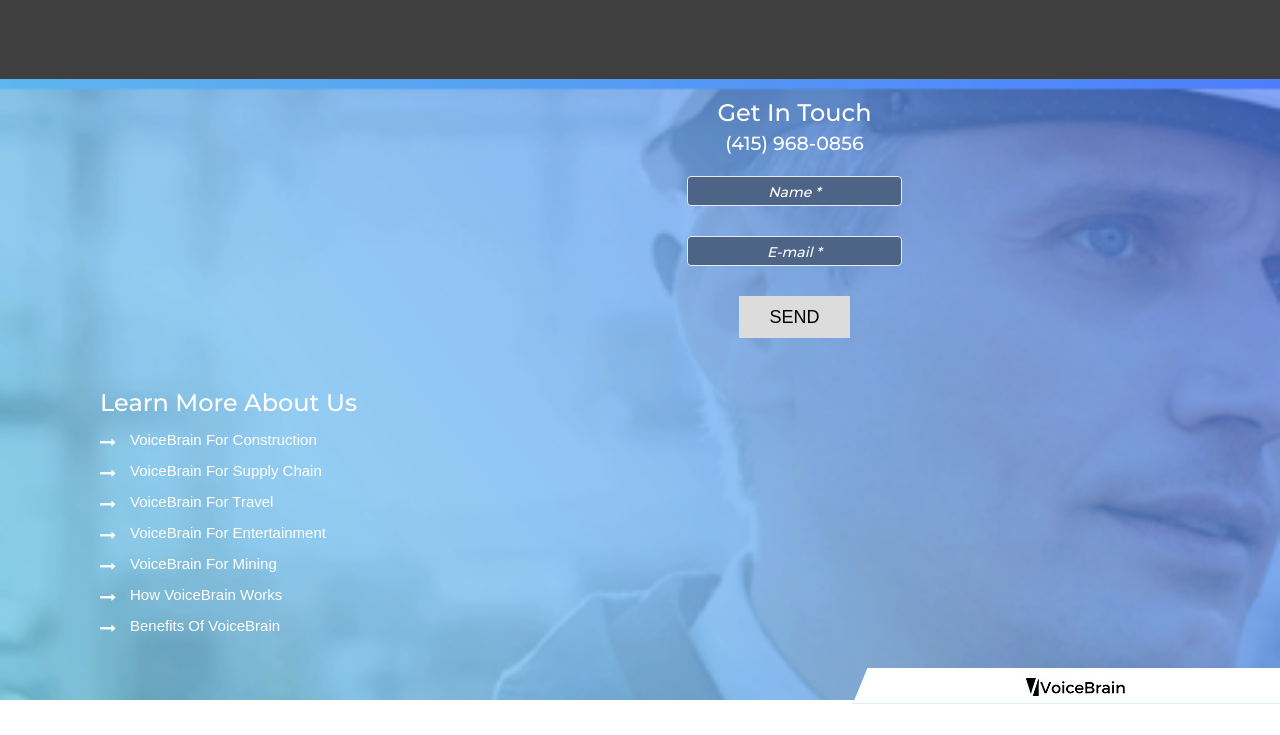
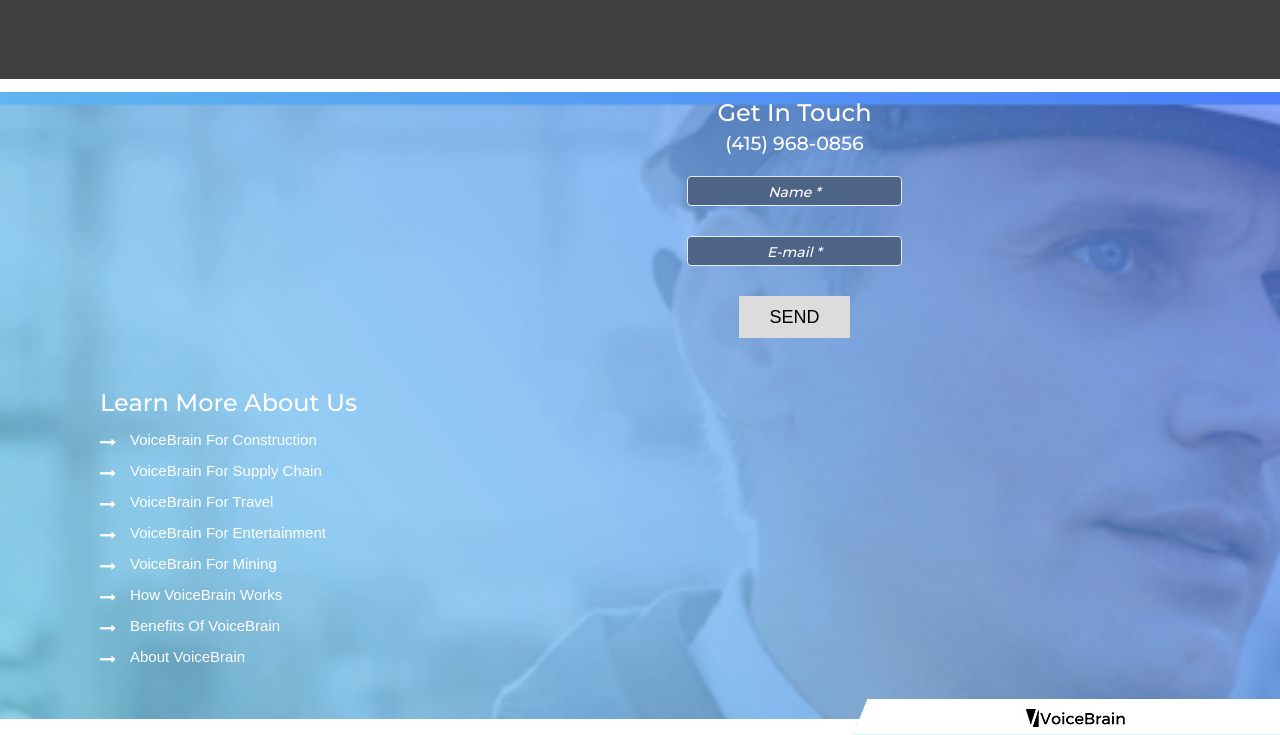
Before and after one commit to saka007/voicebrain, a plain HTML site: page index.html in a window 1280 px wide. Shown: the part 4392-5127 px from the top of the page. Before the commit the page ends 5096 px from the top, so only its background shows below. Drawn offline with nearby package versions, Linux system fonts and the light colour scheme.

Commit message:
Updated changes

```diff
--- a/index.html
+++ b/index.html
@@ -434,7 +434,7 @@
                             <li><a href="industry.html#mining">VoiceBrain for Mining</a></li>
                             <li><a href="product.html">How VoiceBrain Works</a></li>
                             <li><a href="benefits.html">Benefits of VoiceBrain</a></li>
-
+                            <li><a href="team.html">About VoiceBrain</a></li>
                         </ul>
                     </div>
                 </div>
```
